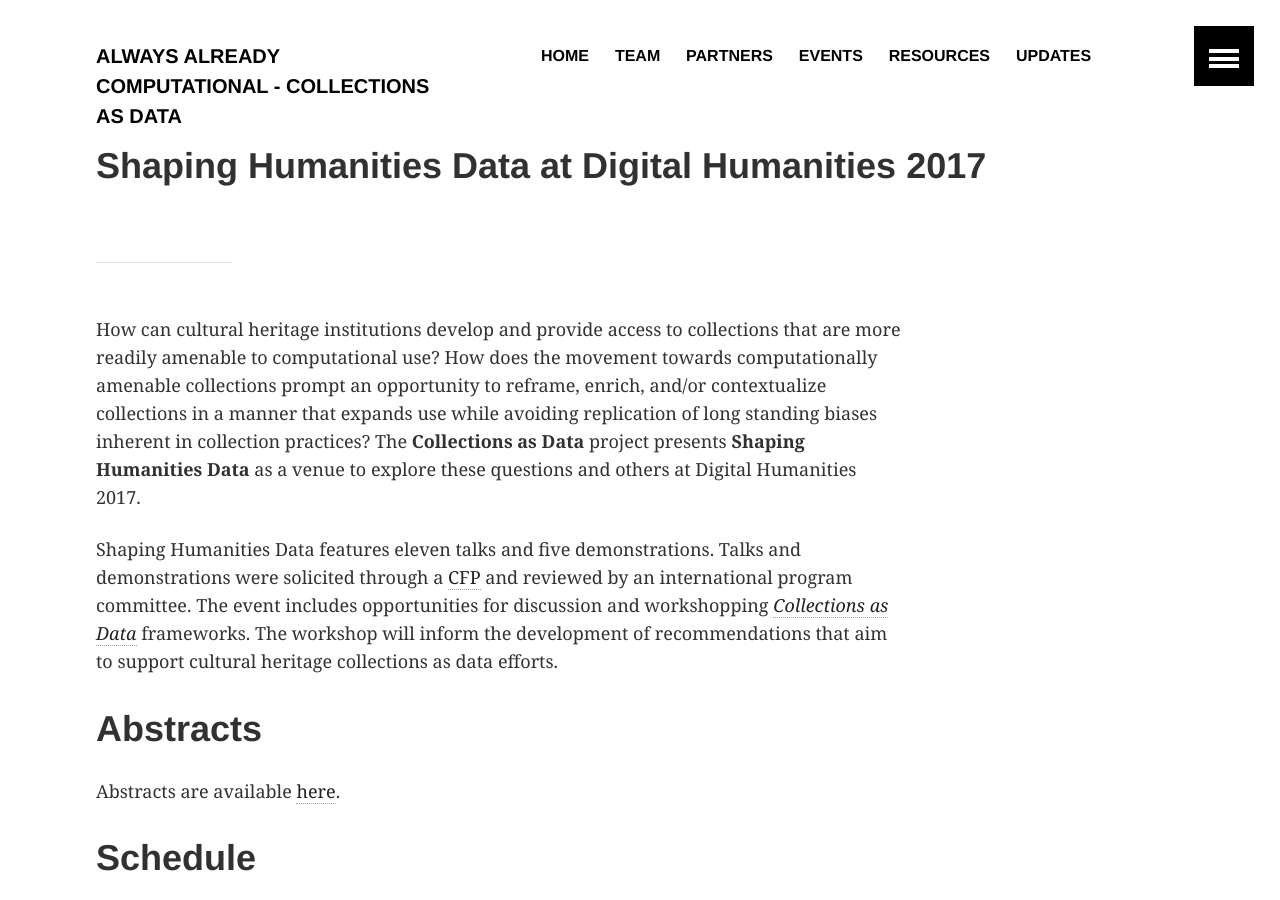
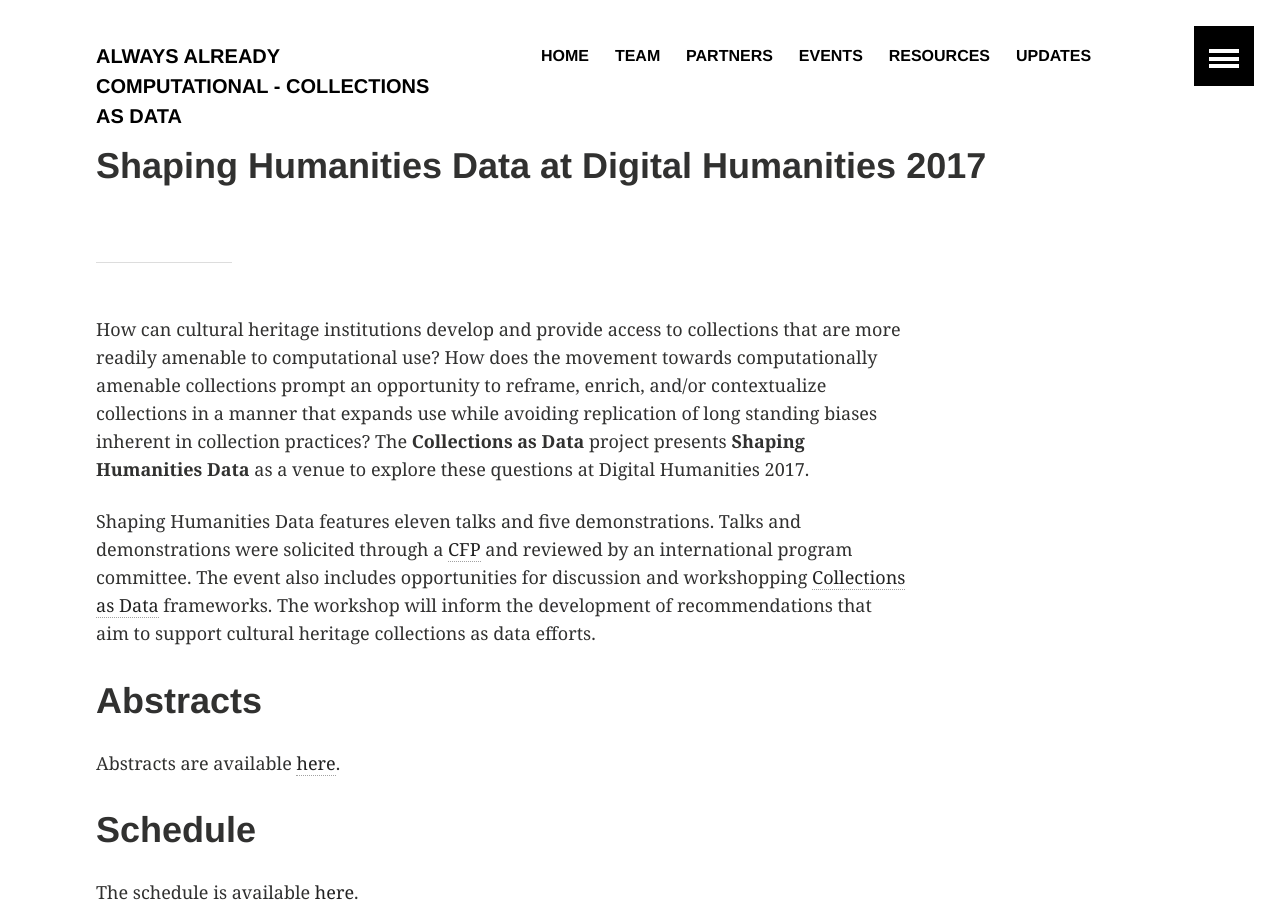
Before and after one commit to collectionsasdata/collectionsasdata.github.io, a Jekyll site: the page built from _posts/2017-08-1-shaping.markdown, in a window 1280 px wide and 900 px high. Built offline with Jekyll 4.4.1, drawn with Linux system fonts in a browser that asks for light colours.

Commit message:
Update 2017-08-1-shaping.markdown

```diff
--- a/_posts/2017-08-1-shaping.markdown
+++ b/_posts/2017-08-1-shaping.markdown
@@ -5,9 +5,9 @@ date:   2017-8-1
 teaser: "Shaping Humanities Data at Digital Humanities 2017"
 ---
 ---
-How can cultural heritage institutions develop and provide access to collections that are more readily amenable to computational use? How does the movement towards computationally amenable collections prompt an opportunity to reframe, enrich, and/or contextualize collections in a manner that expands use while avoiding replication of long standing biases inherent in collection practices? The **Collections as Data** project presents **Shaping Humanities Data** as a venue to explore these questions and others at Digital Humanities 2017.
+How can cultural heritage institutions develop and provide access to collections that are more readily amenable to computational use? How does the movement towards computationally amenable collections prompt an opportunity to reframe, enrich, and/or contextualize collections in a manner that expands use while avoiding replication of long standing biases inherent in collection practices? The **Collections as Data** project presents **Shaping Humanities Data** as a venue to explore these questions at Digital Humanities 2017.
 
-Shaping Humanities Data features eleven talks and five demonstrations. Talks and demonstrations were solicited through a [CFP](https://collectionsasdata.github.io/dh2017/) and reviewed by an international program committee. The event includes opportunities for discussion and workshopping [*Collections as Data*](https://collectionsasdata.github.io/statement/) frameworks. The workshop will inform the development of recommendations that aim to support cultural heritage collections as data efforts.
+Shaping Humanities Data features eleven talks and five demonstrations. Talks and demonstrations were solicited through a [CFP](https://collectionsasdata.github.io/dh2017/) and reviewed by an international program committee. The event also includes opportunities for discussion and workshopping [Collections as Data](https://collectionsasdata.github.io/statement/) frameworks. The workshop will inform the development of recommendations that aim to support cultural heritage collections as data efforts.
 
 # Abstracts
 Abstracts are available [here](https://collectionsasdata.github.io/shapingdata_dh2017_abstracts/).
```
